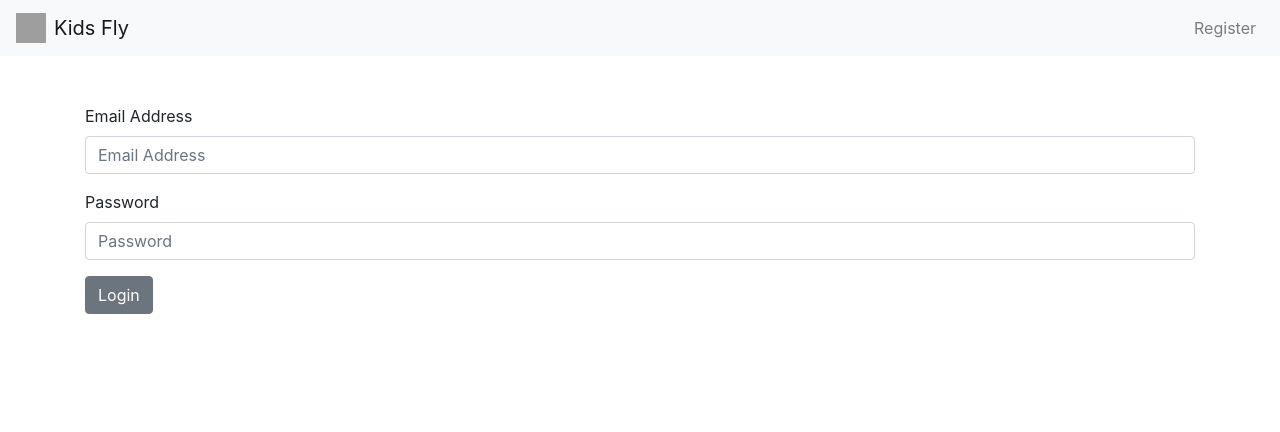
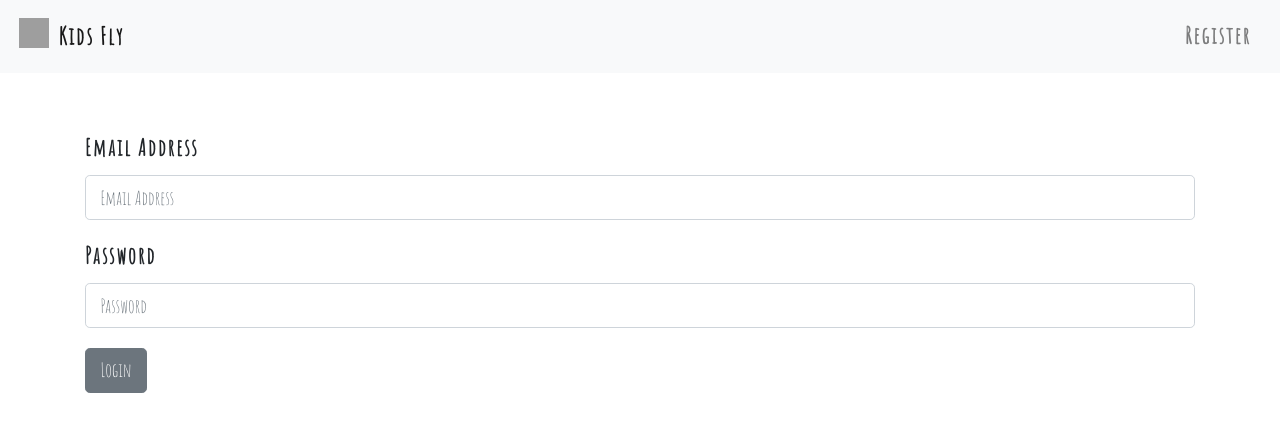
Before and after one commit to BW-KidsFly/Frontend, a React (Create React App) app: page / in a window 1280 px wide. Shown: the top 432 px of the page. Built offline with nearby package versions, Linux system fonts and the light colour scheme; grey boxes are pictures that could not be loaded.

Commit message:
Change body font to match marketing page

```diff
--- a/src/App.css
+++ b/src/App.css
@@ -1,38 +1,12 @@
-.App {
-  text-align: center;
+@import url('https://fonts.googleapis.com/css?family=Amatic+SC&display=swap');
+
+html, body {
+  font-family: 'Amatic SC', cursive !important;
+  font-weight: 600 !important;
+  letter-spacing: 0.1rem !important;
+  font-size: 1.2rem !important;
 }
 
-.App-logo {
-  height: 40vmin;
-  pointer-events: none;
+h2 {
+  font-weight: 700 !important;
 }
-
-@media (prefers-reduced-motion: no-preference) {
-  .App-logo {
-    animation: App-logo-spin infinite 20s linear;
-  }
-}
-
-.App-header {
-  background-color: #282c34;
-  min-height: 100vh;
-  display: flex;
-  flex-direction: column;
-  align-items: center;
-  justify-content: center;
-  font-size: calc(10px + 2vmin);
-  color: white;
-}
-
-.App-link {
-  color: #61dafb;
-}
-
-@keyframes App-logo-spin {
-  from {
-    transform: rotate(0deg);
-  }
-  to {
-    transform: rotate(360deg);
-  }
-}
```
